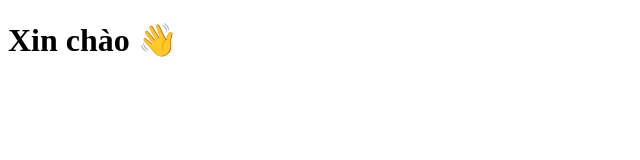
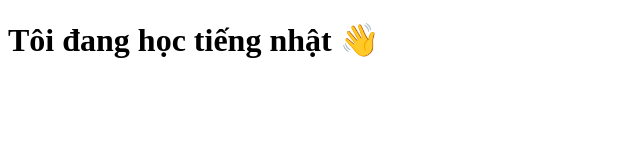
Before and after one commit to dbstekkin44-Ton/japanese-study, a plain HTML site: page index.html in a window 1280 px wide. Shown: the whole page, without its empty margins (0-640 px from the left). Drawn offline with Linux system fonts and the light colour scheme.

Commit message:
Update homepage text

```diff
--- a/index.html
+++ b/index.html
@@ -5,6 +5,6 @@
   <title>Trang đầu tiên</title>
 </head>
 <body>
-  <h1>Xin chào 👋</h1>
+  <h1>Tôi đang học tiếng nhật 👋</h1>
 </body>
 </html>
```
